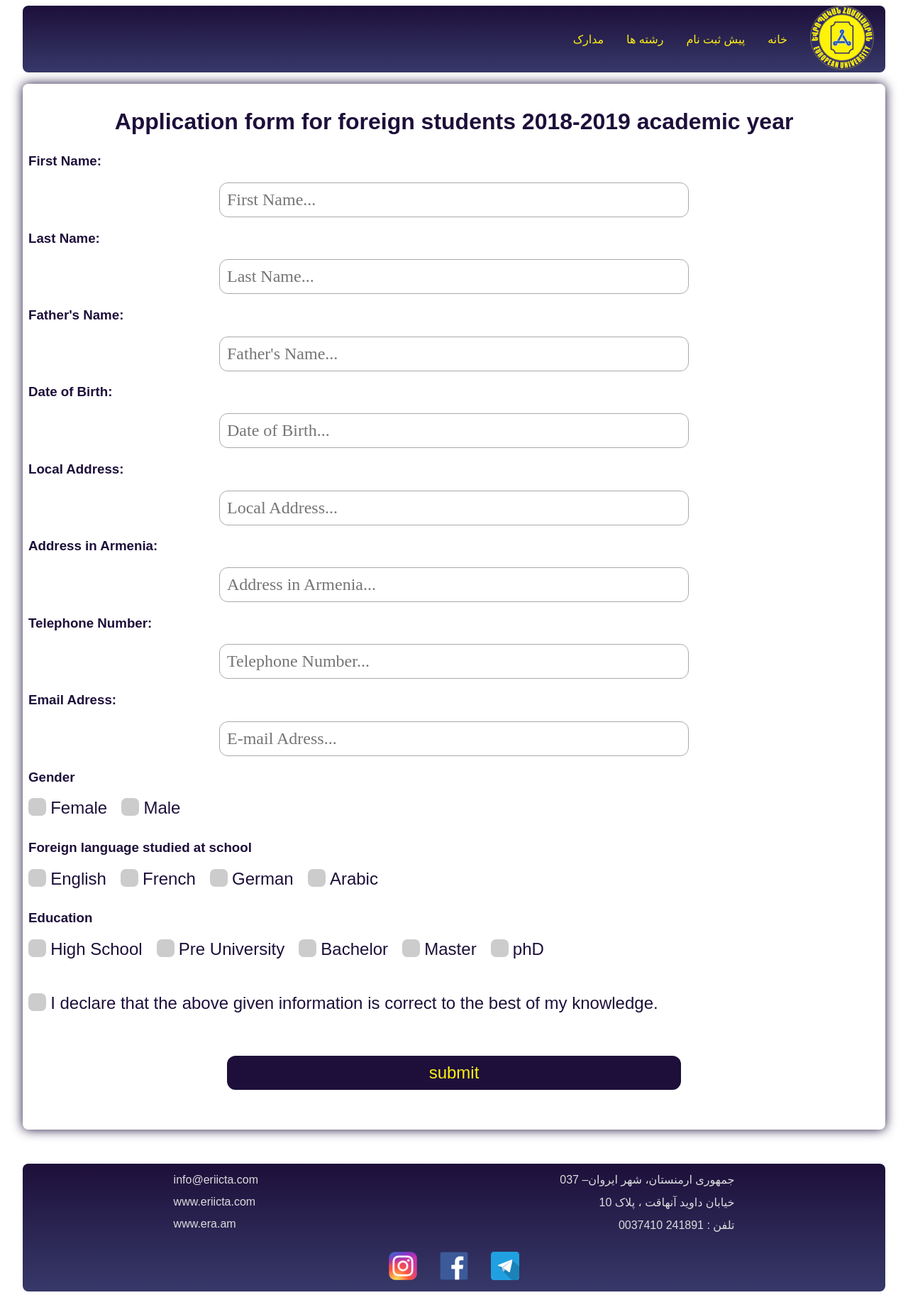
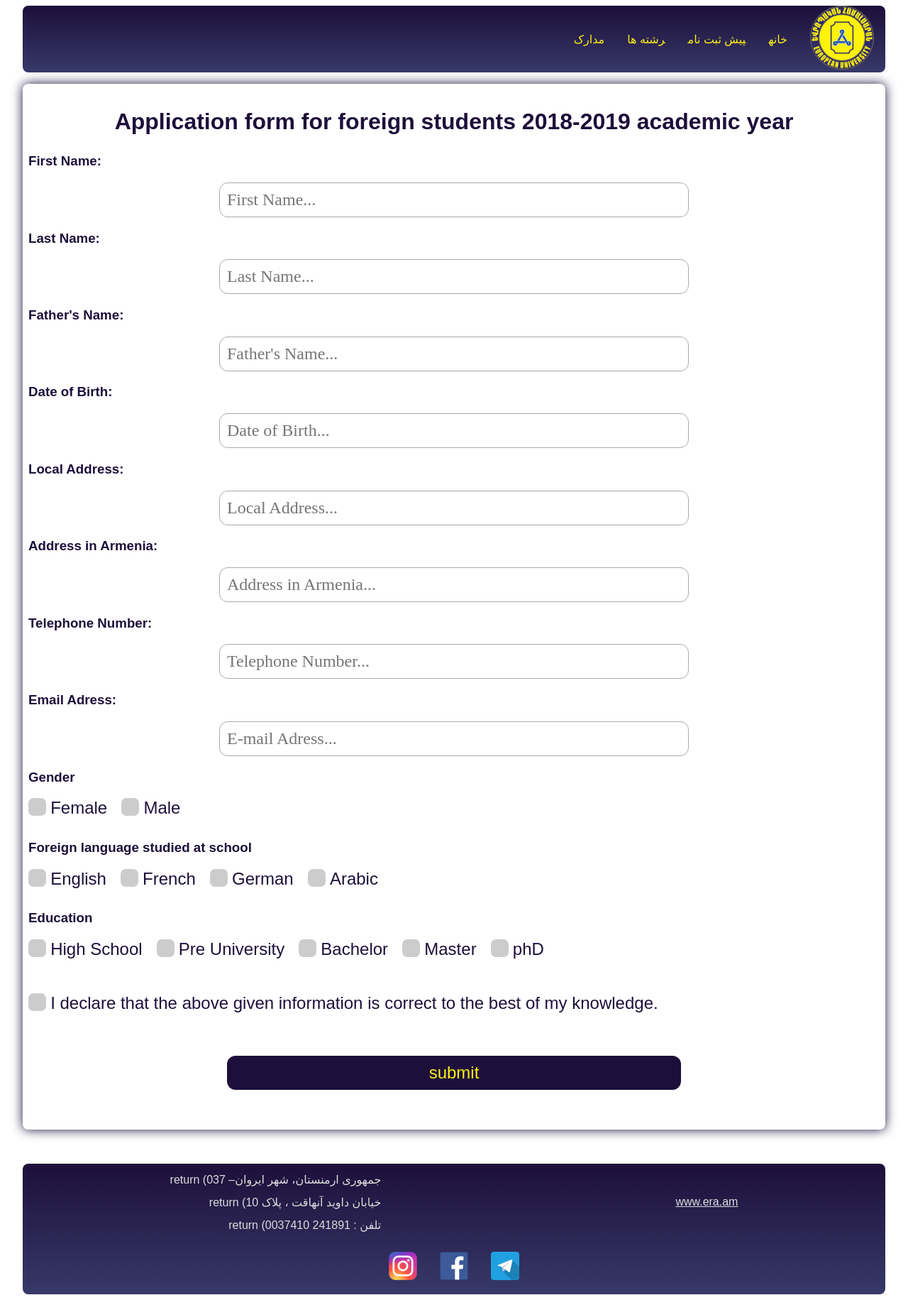
Before and after one commit to TekQueen/UniversityWebsite, a React (Create React App) app: page /apply in a window 1280 px wide. Shown: the whole page at 71% size. Built offline with nearby package versions, Linux system fonts and the light colour scheme.

Commit message:
front-end somehow completed

```diff
--- a/src/components/aboutus.js
+++ b/src/components/aboutus.js
@@ -1,6 +1,5 @@
 import React from 'react';
 
-import conferenceRoom from '../image/conferenceRoom.jpg';
 import uniHall from '../image/uniHall.jpg';
 import library from '../image/library.jpg';
 import Line from './line';
@@ -132,8 +131,6 @@ const AboutUs = () => {
                     sectionHeader = '
                     مزایای تحصیل در ارمنستان
                     '
-                    imgSrc = {conferenceRoom}
-                    imgAlt = 'EUA Hall'
                     listofthings = {[
                         'آموزش عالی با استانداردهای اروپایی با کیفیت بالا و واحدهای مشترک با بیش از 400 دانشگاه اروپایی دنیا',
                         'هزینه مناسب نسبت به کشورهای اروپایی برای ادامه تحصیل',
--- a/src/components/applyPage.js
+++ b/src/components/applyPage.js
@@ -4,7 +4,7 @@ import '../App.css';
 const ApplyPage = (props) => {
 
         return (
-            <div className = 'br bs'>
+            <div className = 'br bs animatedText'>
                 <div className = 'applyInnerPage'>
                 <h2 className = 'formHeader'>Application form for foreign students 2018-2019 academic year</h2>
 
--- a/src/components/footer.js
+++ b/src/components/footer.js
@@ -17,20 +17,21 @@ const Footer = () =>
             <div id = 'footerFirstPart'>
 
                 <FooterContent
-                    contentHeader = 'پست الکترونیکی '
-                    contentLinks = {[
-                    'info@eriicta.com',
-                    'www.eriicta.com',
-                    'www.era.am',
-                    ]}
-                />
-
-                <FooterContent
                     contentHeader = 'دانشگاه اروپائی'
                     content = {[
                         'جمهوری ارمنستان، شهر ایروان– 037',
                         'خیابان داوید آنهاقت ، پلاک 10',
                         'تلفن : 241891  0037410',
+                    ]}
+                />
+
+                <FooterContent
+                    contentHeader = 'پست الکترونیکی '
+                    contentLinks = {[
+                        {
+                            link: 'www.era.am',
+                            to: 'http://eua.am/'
+                        }
                     ]}
                 />
 
@@ -44,7 +45,8 @@ const Footer = () =>
                         },
                         {
                             imageSrc: `${facebook}`,
-                            imageAlt: `facebook logo`
+                            imageAlt: `facebook logo`,
+                            linkTo: `https://www.facebook.com/Euauniversity/`
                         },
                         {
                             imageSrc: `${telegram}`,
--- a/src/components/footercontent.js
+++ b/src/components/footercontent.js
@@ -10,7 +10,7 @@ const FooterContent = ({content, contentLinks, contentHeader}) =>
             <div
                 className = 'footerList'
                 key = {index}
-            >
+            >    return (
                 {element}
             </div>
             ): null}
@@ -20,9 +20,11 @@ const FooterContent = ({content, contentLinks, contentHeader}) =>
                 <a
                     className = 'footerList footerListLink'
                     key = {index}
+                    href = {element.to}
                 >
-                    {element}
+                    {element.link}
                 </a>
+
         ): null}
         </div>
 
--- a/src/components/footerlogos.js
+++ b/src/components/footerlogos.js
@@ -3,19 +3,21 @@ import PropTypes from 'prop-types';
 
 import '../App.css';
 
-const FooterLogos = ({imagesArray}) =>
+const FooterLogos = ({imagesArray, linkTo}) =>
         <div className = 'socialMedia'>
             {
                 imagesArray.map(
                     (element, index) =>
-                        <img
-                            className = 'socialMediaLogo'
+                        <a
                             key = {index}
-                            src = {element.imageSrc}
-                            alt = {element.imageAlt}
-                        />
-
-
+                            href = {element.linkTo}
+                        >
+                            <img
+                                className = 'socialMediaLogo'
+                                src = {element.imageSrc}
+                                alt = {element.imageAlt}
+                            />
+                        </a>
                 )
             }
         </div>
--- a/src/components/header.js
+++ b/src/components/header.js
@@ -8,14 +8,23 @@ import '../App.css';
 const Header = () =>
         <header className = 'br lieanerBackground'>
             <div className = 'navBar'>
-                <NavLink to = '/documents'>مدارک</NavLink>
-                <NavLink to = ''>رشته ها</NavLink>
-                <NavLink to = '/apply'>پیش ثبت نام</NavLink>
-                <NavLink to = '/'>خانه</NavLink>
-                <NavLink to = '/'>
-                    <img src = {logo} alt = 'eua logo' className = 'logo'/>
-                </NavLink>
+
+                <div className = 'nav'>
+                    <NavLink to = '/'>خانه</NavLink>
+                    <NavLink to = '/apply'>پیش ثبت نام</NavLink>
+                    <NavLink to = '/majors'>رشته ها</NavLink>
+                    <NavLink to = '/documents'>مدارک</NavLink>
+                </div>
+
+                <div className = 'logo'>
+                    <NavLink to = '/'>
+                        <img src = {logo} alt = 'eua logo' />
+                    </NavLink>
+                </div>
+
             </div>
+
+
         </header>
 
 
--- a/src/components/listofthingsbox.js
+++ b/src/components/listofthingsbox.js
@@ -11,12 +11,19 @@ const ListOfThingsBox = ({sectionHeader, imgSrc, imgAlt, listofthings}) =>
 
             <h3 className = 'sectionHeader'>{sectionHeader}</h3>
 
-                <div className = 'aboutUs'>
+                <div
+                className = {(imgSrc) ?  'aboutUs' : null}
+                >
 
-                <MiniImage
-                    imgSrc = {imgSrc}
-                    imgAlt = {imgAlt}
-                />
+                {
+                    ((imgSrc) ?
+                        <MiniImage
+                            imgSrc = {imgSrc}
+                            imgAlt = {imgAlt}
+                        />
+                        : null
+                    )
+                }
 
                 <ListOfThings
                     listofthings = {listofthings}
```
Also changed, not shown: src/components/majors.js (added, +32 -0 lines), src/components/listofthings.js (indentation only).
